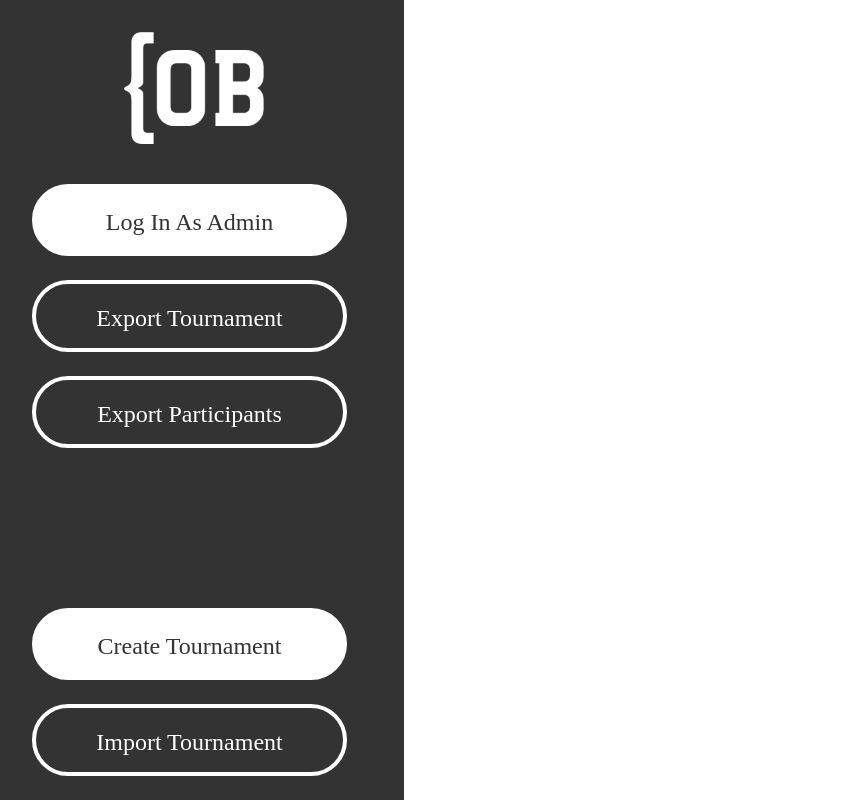
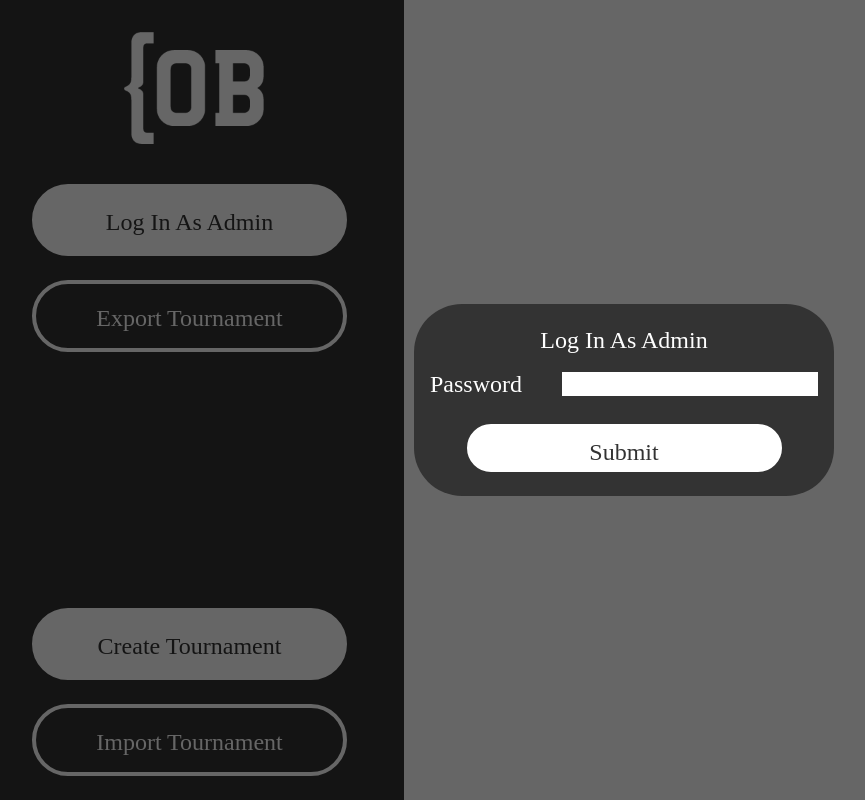
Before and after one commit to liafr0st/openbracket-v2, a SvelteKit app in the folder svelte/: page /view/1 in a window 1280 px wide. Both pictures are taken after a click on the button "Log In As Admin". Shown: the whole page, without its empty margins (16-881 px from the left). Built offline with nearby package versions, Linux system fonts and the light colour scheme; no server answers.

Commit message:
login via frontend

```diff
--- a/svelte/src/routes/view/[id]/+page.svelte
+++ b/svelte/src/routes/view/[id]/+page.svelte
@@ -4,7 +4,7 @@
     </div>
     <div class="flex flex-row w-full my-6">
         <button
-            class="text-2xl leading-[52px] text-ob-gray text-center align-middle bg-white border-4 border-white hover:bg-opacity-90 h-18 w-3/4 px-4 py-2 mx-12 rounded-full">
+            class="text-2xl leading-[52px] text-ob-gray text-center align-middle bg-white border-4 border-white hover:bg-opacity-90 h-18 w-3/4 px-4 py-2 mx-12 rounded-full" on:click={() => login_modal_up()}>
             Log In As Admin
         </button>
     </div>
@@ -12,12 +12,6 @@
         <button
             class="text-2xl leading-[52px] text-white text-center align-middle bg-ob-gray border-4 border-white hover:bg-white hover:bg-opacity-10 h-18 w-3/4 px-4 py-2 mx-12 rounded-full">
             Export Tournament
-        </button>
-    </div>
-    <div class="flex flex-row w-full my-6">
-        <button
-            class="text-2xl leading-[52px] text-white text-center align-middle bg-ob-gray border-4 border-white hover:bg-white hover:bg-opacity-10 h-18 w-3/4 px-4 py-2 mx-12 rounded-full">
-            Export Participants
         </button>
     </div>
     <div class="absolute w-full bottom-0">
@@ -37,8 +31,26 @@
     </div>
 </div>
 <div class="top-0 mx-[21.875%] w-[78.125%] xl:w-[100%-420px] xl:mx-[420px] bg-white"></div>
+<div id="login_modal" class="fixed top-0 left-0 w-screen h-screen bg-black bg-opacity-60 z-20 hidden">
+    <div class="grid w-[420px] h-screen place-items-center mx-auto">
+        <div class="bg-ob-gray w-full h-[192px] rounded-[48px]">
+            <p class="relative text-2xl text-white text-center align-middle w-420px h-8 top-5 left-0 mx-12">Log In As Admin</p>
+            <div class="grid gap-6 mt-6 mb-4 grid-cols-3">
+                <p class="text-2xl text-white text-left align-middle pl-4 py-2">Password</p>
+                <input type="password" id="t_password" class="w-auto mr-4 h-6 my-auto col-span-2"/>
+            </div>
+            <div class="flex flex-row w-full my-4 items-center justify-center">
+                <button
+                    class="text-2xl text-ob-gray text-center align-middle bg-white border-4 border-white hover:bg-opacity-90 h-12 w-3/4 px-4 py-2 mx-8 rounded-full" on:click={() => login()}>
+                    Submit
+                </button>
+            </div>
+        </div>
+    </div>
+</div>
 
 <svelte:head>
+    <title>OpenBracket - View</title>
     <style>
         :root {
             background-color: white;
@@ -54,7 +66,67 @@
     import { page } from '$app/stores';
     import { onMount } from 'svelte';
 
+    export function login_modal_up() {
+        document.getElementById("login_modal").style.display = "block";
+    }
+
+    export function login_modal_down() {
+        document.getElementById("login_modal").style.display = "none";
+    }
+
+    export function login() {
+
+        const data = {
+            // @ts-ignore
+            id: $page.params.id,
+            // @ts-ignore
+            password: document.getElementById("t_password").value,
+        };
+
+        const requestOptions = {
+            method: 'POST',
+            headers: {
+                'Content-Type': 'application/json',
+                'Access-Control-Expose-Headers': 'Set-Cookie'
+            },
+            credentials: 'include',
+            body: JSON.stringify(data),
+        };
+
+        fetch(`${cfg["obapi-url"]}/tournament/login`, requestOptions)
+            .then(response => {
+                if (!response.ok) {
+                    // @ts-ignore
+                    response.json()
+                        .then(val => {
+                            throw new Error(val.flavor);
+                        })
+                        .catch(error => {
+                            throw new Error("Response not OK (unknown)");
+                        })
+                }
+                else {
+                    response.json()
+                        .then(val => {
+                            window.location.replace(`/admin/${$page.params.id}`);
+                        })
+                        .catch(error => {
+                            throw new Error("Response JSON malformed");
+                        })
+                }
+            })
+            .catch(error => {
+                console.error(error);
+            })
+
+    }
+
     onMount(() => {
+
+        window.onclick = function (event) {
+            if (event.target == document.getElementById("login_modal"))
+                login_modal_down();
+        }
 
         if (!$page.params.id) {
             window.location.replace(`/`);
```
